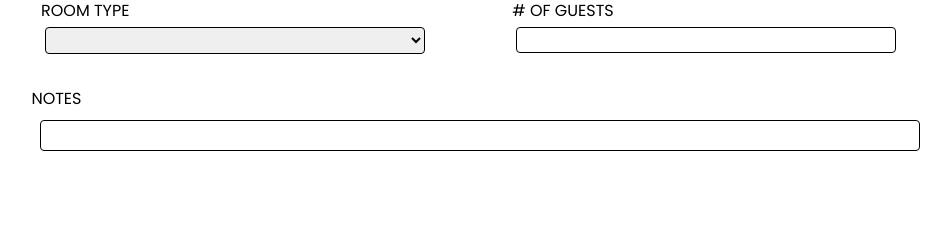
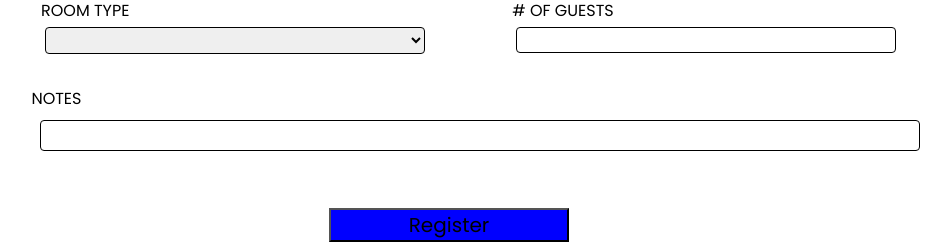
Before and after one commit to KylaKurstienAquino/my_flask_project, a Flask app: template templates/SSLform.html in a window 1280 px wide. Shown: the part 1418-1660 px from the top of the page, without its empty margins (167-1118 px from the left). Before the commit the page ends 1569 px from the top, so only its background shows below. Run offline with Flask 3, Linux system fonts and the light colour scheme; the template is opened without the code that fills it, so the values that code supplies are empty.

Commit message:
added reg btn

```diff
--- a/templates/SSLform.html
+++ b/templates/SSLform.html
@@ -109,6 +109,8 @@
                 </div>
             </div>
 
+            <button class="reg">Register</button>
+
         </form>
     </div>
 </body>
```
